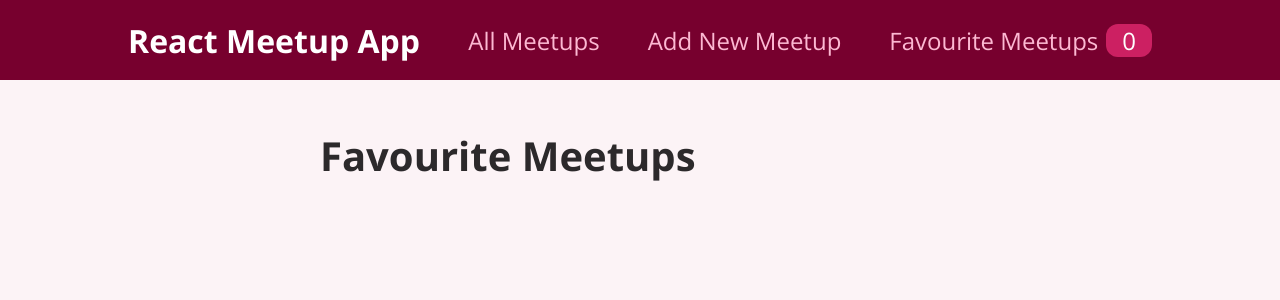
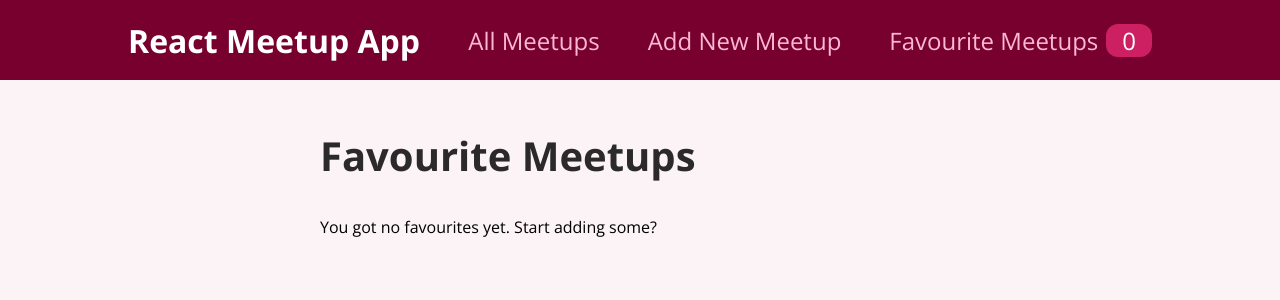
Before and after one commit to MateerialRepo/meetup-app-frontend, a React (Create React App) app: page /favourites in a window 1280 px wide. Shown: the top 300 px of the page. Built offline with nearby package versions, Linux system fonts and the light colour scheme.

Commit message:
made content dynamic on favourites page

```diff
--- a/src/pages/Favourites.js
+++ b/src/pages/Favourites.js
@@ -7,10 +7,19 @@
 
   const favMeetups = favouritesCtx.favourites;
 
+  let content;
+
+  if(favMeetups.length === 0) {
+    content = <p>You got no favourites yet. Start adding some?</p>
+  } else {
+    content = <MeetupList meetups={favMeetups} />
+  }
+
+
   return (
     <section>
       <h1>Favourite Meetups</h1>
-      <MeetupList meetups={favMeetups} />
+      {content}
     </section>
   );
 }
```
